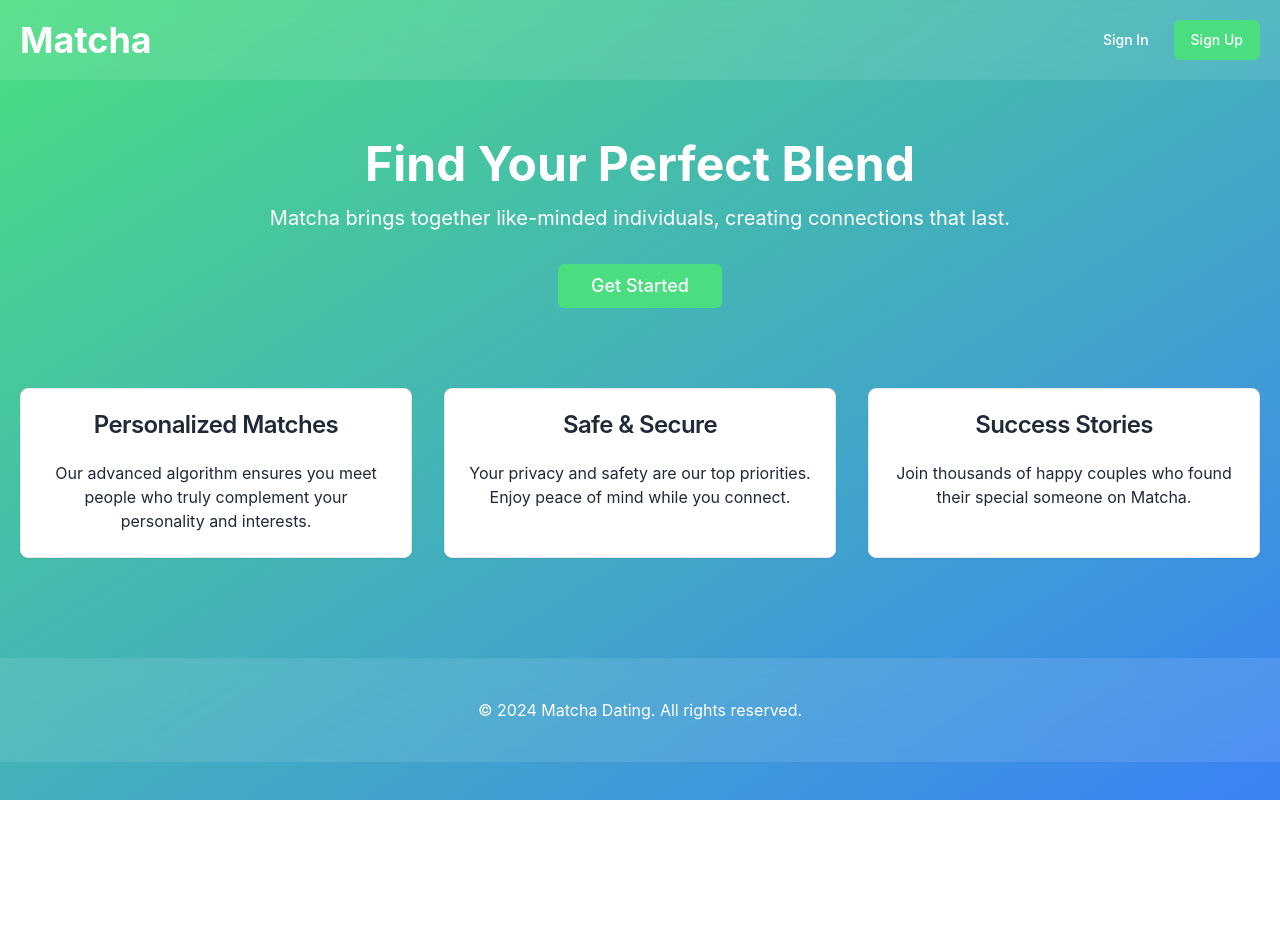
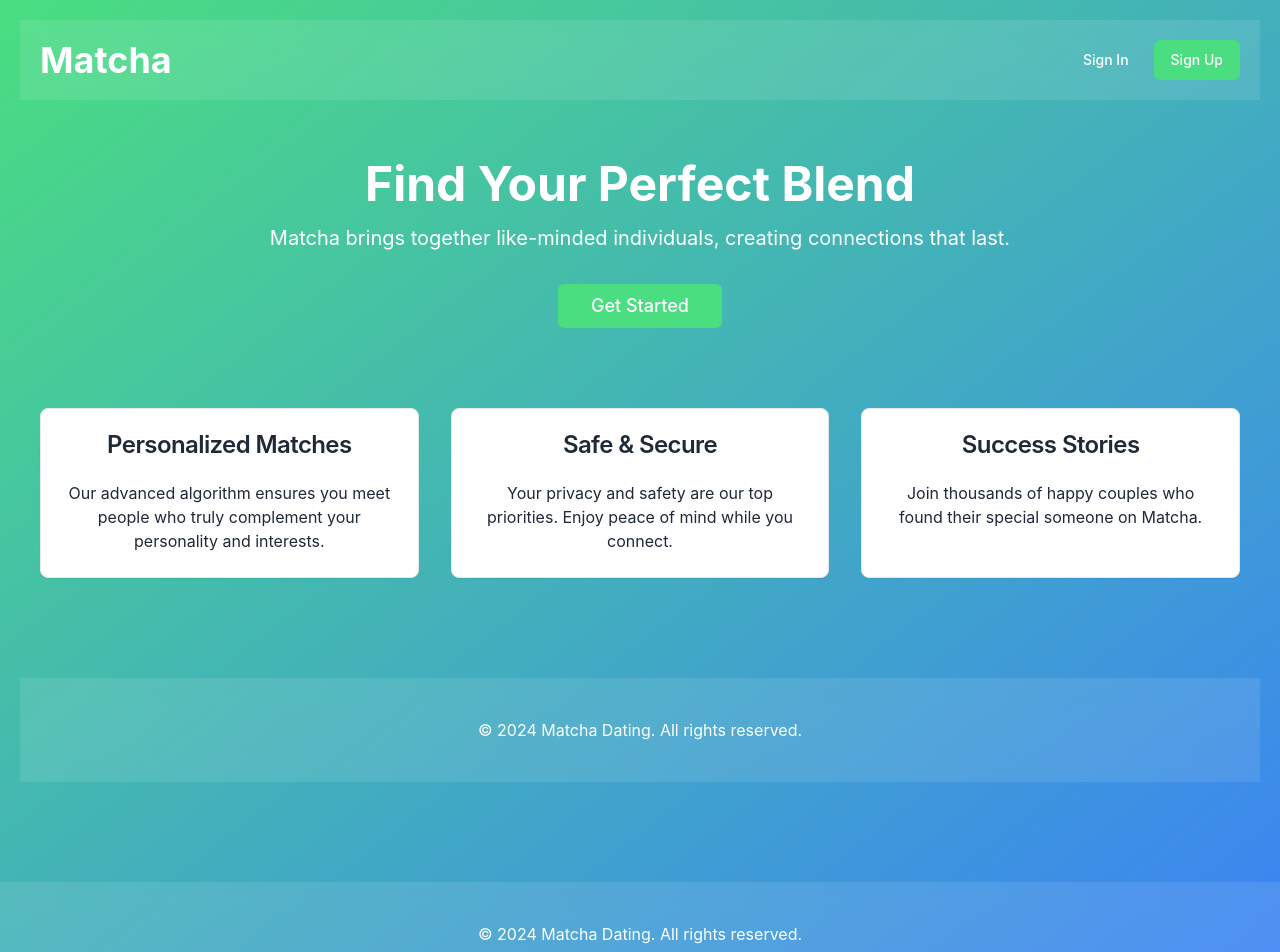
Before and after one commit to shaolin-peanut/hypertube, a React (Vite) app in the folder frontend/: page / in a window 1280 px wide. Shown: the top 952 px of the page. Before the commit the page ends 800 px from the top, so only its background shows below. Built offline with nearby package versions, Linux system fonts and the light colour scheme.

Commit message:
background refactored into a component

```diff
--- /dev/null
+++ b/frontend/src/components/MatchaBackground.jsx
@@ -0,0 +1,18 @@
+import React from 'react';
+
+const Layout = ({ children }) => {
+  return (
+    <div className="min-h-screen min-w-screen bg-gradient-to-br from-background-start to-background-end">
+      <div className="container mx-auto p-5">
+        {children}
+      </div>
+      <footer className="mt-20 bg-white bg-opacity-10 backdrop-blur-md py-10">
+        <div className="container mx-auto text-center text-text-light">
+          <p>&copy; 2024 Matcha Dating. All rights reserved.</p>
+        </div>
+      </footer>
+    </div>
+  );
+};
+
+export default Layout;
--- a/frontend/src/pages/HomePage.jsx
+++ b/frontend/src/pages/HomePage.jsx
@@ -1,12 +1,16 @@
+// libs
 import React from 'react';
+// external components
 import { Button } from '../components/ui/button';
 import { Card, CardContent, CardHeader, CardTitle } from "../components/ui/card";
 import { Link } from 'react-router-dom';
+// homemade components
 import Header from '../components/Header';
+import MatchaBackground from '../components/MatchaBackground';
 
 const HomePage = () => {
   return (
-    <div className="min-h-screen min-w-screen bg-gradient-to-br from-background-start to-background-end">
+    <MatchaBackground>
       <Header />
       <main className="container mx-auto mt-10 p-5">
         <section className="text-center mb-20">
@@ -48,7 +52,7 @@ const HomePage = () => {
           <p>&copy; 2024 Matcha Dating. All rights reserved.</p>
         </div>
       </footer>
-    </div>
+    </MatchaBackground>
   );
 };
 
--- a/frontend/src/pages/Login.jsx
+++ b/frontend/src/pages/Login.jsx
@@ -1,17 +1,17 @@
 import React from 'react';
+// components
 import AuthForm from '../components/AuthForm';
+import MatchaBackground from '../components/MatchaBackground';
 
 const Login = () => {
   return (
-    // change classes so that background fills the whole screen
-    // <div className="min-h-screen min-w-screen bg-gradient-to-br from-background-start to-background-end">
-    <div className="min-h-screen min-w-screen bg-gradient-to-br from-background-start to-background-end">
+    <MatchaBackground>
       <div className="flex items-center justify-center h-screen">
         <div className="w-full max-w-md">
           <AuthForm />
         </div>
       </div>
-    </div>
+    </MatchaBackground>
   );
 };
 
--- a/frontend/src/pages/member/Dashboard.jsx
+++ b/frontend/src/pages/member/Dashboard.jsx
@@ -1,12 +1,12 @@
+// libs
 import React from 'react';
+// homemade components
 import Header from '../../components/Header';
-import { Button } from '../../components/ui/button';
-import { Link } from 'react-router-dom';
+import MatchaBackground from '../../components/MatchaBackground';
 
 const Dashboard = () => {
-  // should have the same colors as other pages
   return (
-    <div className="min-h-screen min-w-screen bg-gradient-to-br from-background-start to-background-end">
+    <MatchaBackground>
       <Header />
       <div className="container mx-auto mt-10 p-5">
         <section className="text-center mb-20">
@@ -14,29 +14,8 @@ const Dashboard = () => {
           <p className="text-xl text-text-light mb-8">View your profiles and start a match.</p>
         </section>
       </div>
-      <footer className="mt-20 bg-white bg-opacity-10 backdrop-blur-md py-10">
-        <div className="container mx-auto text-center text-text-light">
-          <p>&copy; 2024 Matcha Dating. All rights reserved.</p>
-        </div>
-      </footer>
-    </div>
-  )
-  // return (
-  //   <div>
-  //     <Header />
-  //     <div className="container mx-auto mt-10 p-5">
-  //       <section className="text-center mb-20">
-  //         <h2 className="text-5xl font-bold text-text-light mb-4">Your Profiles</h2>
-  //         <p className="text-xl text-text-light mb-8">View your profiles and start a match.</p>
-  //       </section>
-  //     </div>
-  //     <footer className="mt-20 bg-white bg-opacity-10 backdrop-blur-md py-10">
-  //       <div className="container mx-auto text-center text-text-light">
-  //         <p>&copy; 2024 Matcha Dating. All rights reserved.</p>
-  //       </div>
-  //     </footer>
-  //   </div>
-  // );
+    </MatchaBackground>
+  );
 };
 
 export default Dashboard;
```
